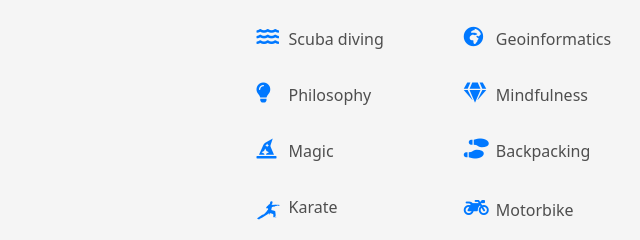
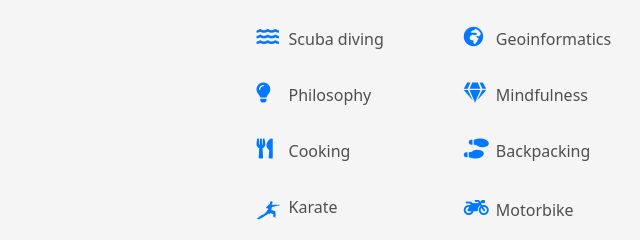
Before and after one commit to lukacupic/Luka-Cupic-Portfolio, a plain HTML site: page index.html in a window 1280 px wide. Shown: the part 3240-3480 px from the top of the page, 189-829 px from the left. Drawn offline with Linux system fonts and the light colour scheme.

Commit message:
Update an interest

```diff
--- a/index.html
+++ b/index.html
@@ -345,8 +345,8 @@
                   </tr>
                   <tr>
                     <td>
-                      <i class="fa fa-hat-wizard icon"></i>
-                      Magic
+                      <i class="fa fa-utensils icon"></i>
+                      Cooking
                     </td>
                     <td>
                       <i class="fa fa-shoe-prints icon"></i>
```
